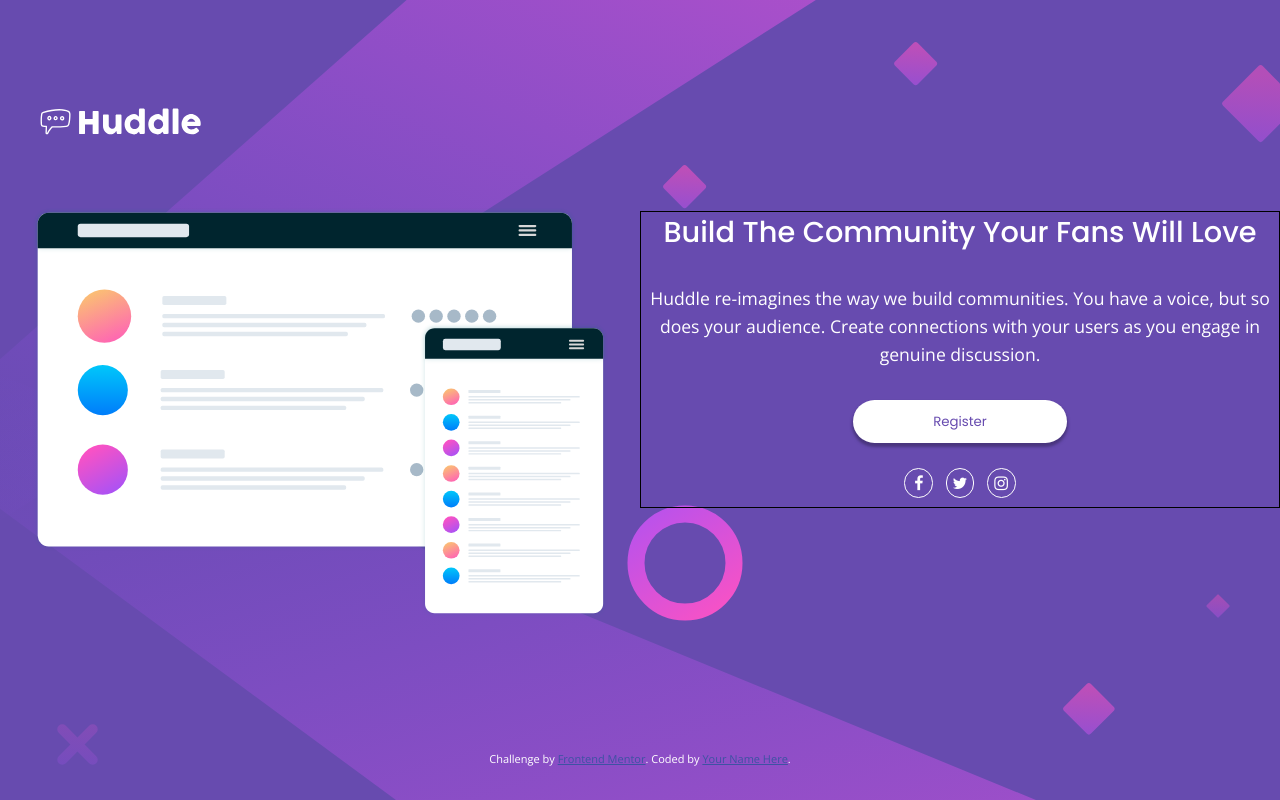
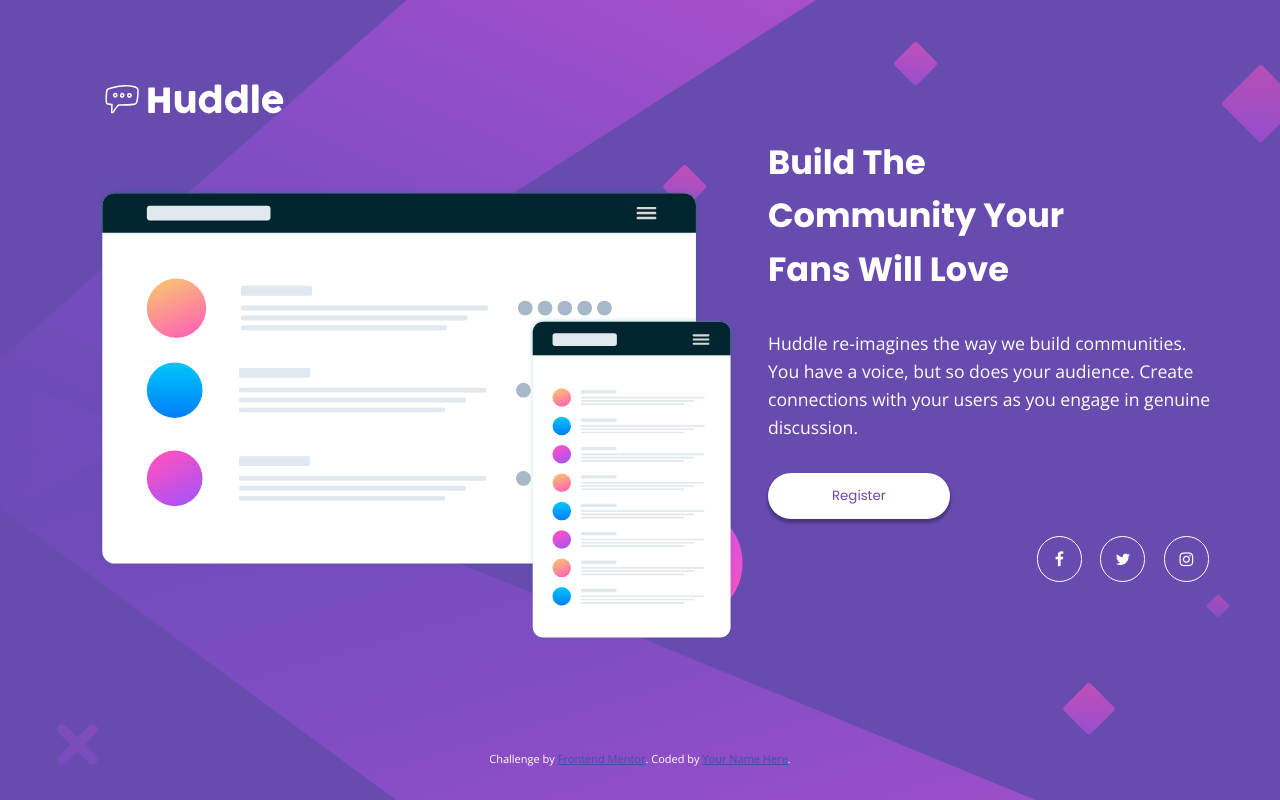
Before and after one commit to gmarkou/huddle, a plain HTML site: page index.html in a window 1280 px wide. Drawn offline with nearby package versions, Linux system fonts and the light colour scheme.

Commit message:
desktop social icons

```diff
--- a/style.css
+++ b/style.css
@@ -116,8 +116,13 @@ main {
     display:flex;
     flex-direction: column;
     align-items: center;
-    border:1px solid black;
+}
 
+@media screen and (min-width:768px) {
+    .info {
+        width: 35%;
+        align-items: flex-start;
+    }
 }
 
 h1 {
@@ -128,11 +133,30 @@ h1 {
     text-align: center;
 }
 
+@media screen and (min-width:768px) {
+    h1 {
+        font-weight: 700;
+        font-size: 2.1rem;
+        line-height: 1.6;
+        text-align: left;
+        width: 70%;
+    }
+}
+
 p {
     font-size: 1.1rem;
     line-height: 1.6;
     text-align: center;
     padding: 2rem 0;
+}
+
+@media screen and (min-width:768px) {
+    p {
+        font-size: 1.1rem;
+        line-height: 1.6;
+        text-align: left;
+        padding: 2rem 0;
+    }
 }
 
 button {
@@ -146,6 +170,11 @@ button {
     box-shadow: 0px 3px 3px 1px hsl(257, 41%, 35%);
 }
 
+@media screen and (min-width:768px) {
+    button {
+        padding: 0.8rem 4rem;
+    }
+}
 .social {
     padding-bottom: 1rem;
 }
@@ -158,6 +187,20 @@ button {
     border-radius: 1rem;
 }
 
+@media screen and (min-width:768px) {
+    .social {
+        padding-bottom: 1rem;
+        align-self: flex-end;
+        position:relative;
+    }
+
+    .social-icon {
+        border: 1px solid white;
+        padding: 0.7rem;
+        margin: 0 0.45rem;
+        border-radius: 2rem;
+    }
+}
 .attribution {
     font-size: 11px; text-align: center;
 }
```
